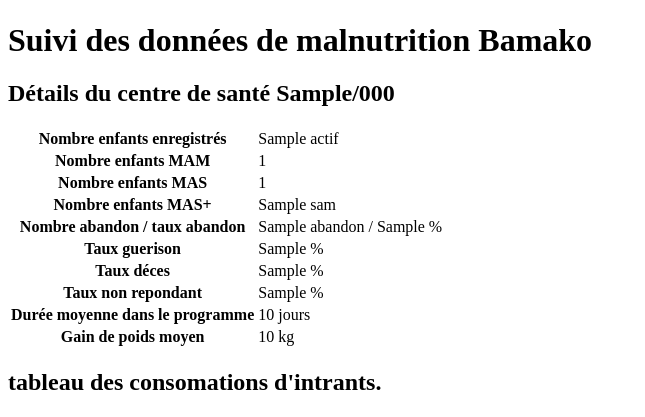
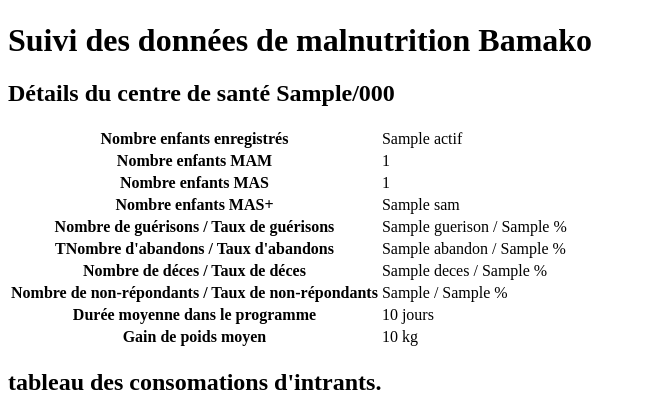
Before and after one commit to yeleman/red_nut, a Django app: template red_nut/nut/templates/details_health_center.html in a window 1280 px wide. Shown: the part 129-546 px from the top of the page, without its empty margins (0-645 px from the left). Run offline with Django 3.2, Linux system fonts and the light colour scheme; data comes from the database, SQL or seed files in the repository; tables that the repository leaves empty hold one stand-in row (values such as "Sample post"); the template is opened without the code that fills it: values that come from a table or form of the project are taken from there, most other values are stand-ins (such as "Sample title", 1, 10 or a date in 2020); parts of the project's set-up code (start-up, migrations or seed data) failed here and were passed over.

Commit message:
correction details_health_center

```diff
--- a/red_nut/nut/templates/details_health_center.html
+++ b/red_nut/nut/templates/details_health_center.html
@@ -13,10 +13,10 @@
             <tr><th>Nombre enfants MAM</th><td>{{dict_.MAM_count}}</td></tr>
             <tr><th>Nombre enfants MAS </th><td>{{dict_.SAM_count}}</td></tr>
             <tr><th>Nombre enfants MAS+</th><td>{{dict_.SAM_}}</td></tr>
-            <tr><th>Nombre abandon / taux abandon</th><td>{{dict_.abandon}} / {{dict_.taux_abandon}} %</td></tr>
-            <tr><th>Taux guerison</th><td>{{dict_.taux_guerison}} %</td></tr>
-            <tr><th>Taux déces</th><td>{{dict_.taux_deces}} %</td></tr>
-            <tr><th>Taux non repondant</th><td>{{dict_.taux_non_repondant}} %</td></tr>
+            <tr><th>Nombre de guérisons / Taux de guérisons</th><td>{{dict_.guerison}} / {{dict_.taux_guerison}} %</td></tr>
+            <tr><th>TNombre d'abandons / Taux d'abandons</th><td>{{dict_.abandon}} / {{dict_.taux_abandon}} %</td></tr>
+            <tr><th>Nombre de déces / Taux de déces</th><td>{{dict_.deces}} / {{dict_.taux_deces}} %</td></tr>
+            <tr><th>Nombre de non-répondants / Taux de non-répondants</th><td>{{dict_.non_repondant}} / {{dict_.taux_non_repondant}} %</td></tr>
             {% if dict_.avg_days != None %}
                 <tr><th>Durée moyenne dans le programme</th><td>{{dict_.avg_days}} jours</td></tr>
             {% endif %}
```
